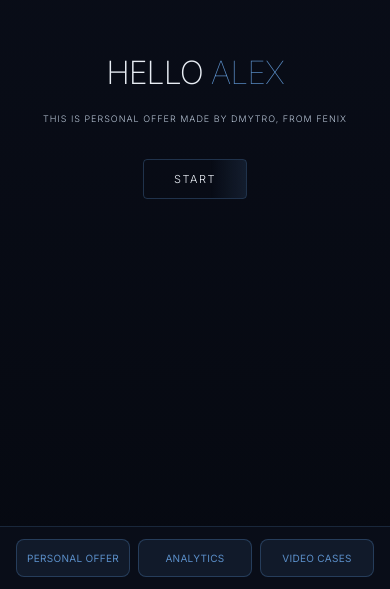
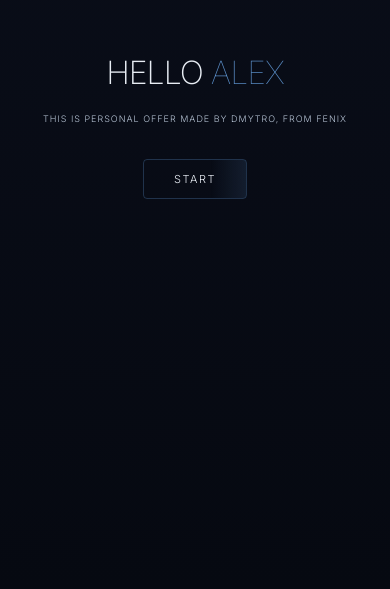
Before and after one commit to dvytvytskyi/fenix-youtube-landing-offer, a React (Vite) app: page / in a window 390 px wide. Shown: the part 255-844 px from the top of the page. Built offline with nearby package versions, Linux system fonts and the light colour scheme.

Commit message:
Remove mobile-nav from HeroSection completely

```diff
--- a/src/App.jsx
+++ b/src/App.jsx
@@ -102,9 +102,6 @@ function App() {
         onButtonHover={setIsVideoVisible}
         onStartClick={handleStartClick}
         isVisible={!showStats && !showPersonalOffer && !showDetailedAnalytics && !showVideoCases}
-        onPersonalOfferClick={handlePersonalOfferClick}
-        onAnalyticsClick={handleDetailedAnalyticsClick}
-        onVideoCasesClick={handleVideoCasesClick}
       />
       <StatsSection
         stats={data.stats}
--- a/src/components/HeroSection.css
+++ b/src/components/HeroSection.css
@@ -62,49 +62,6 @@
     opacity: 1;
     transform: translateY(0);
   }
-}
-
-/* Mobile Navigation - Fixed Bottom */
-.mobile-nav {
-  display: none;
-  position: fixed;
-  bottom: 0;
-  left: 0;
-  right: 0;
-  flex-direction: row;
-  gap: 8px;
-  padding: 12px 16px calc(12px + env(safe-area-inset-bottom));
-  background: rgba(10, 14, 26, 0.95);
-  backdrop-filter: blur(10px);
-  border-top: 1px solid rgba(91, 143, 201, 0.2);
-  z-index: 1000;
-}
-
-.mobile-nav-btn {
-  flex: 1;
-  background: rgba(91, 143, 201, 0.1);
-  border: 1px solid rgba(91, 143, 201, 0.3);
-  border-radius: 8px;
-  color: #5b8fc9;
-  padding: 12px 8px;
-  font-size: 11px;
-  font-weight: 400;
-  letter-spacing: 0.3px;
-  cursor: pointer;
-  transition: all 0.3s ease;
-  font-family: 'Inter', sans-serif;
-  text-transform: uppercase;
-  white-space: nowrap;
-}
-
-.mobile-nav-btn:hover {
-  background: rgba(91, 143, 201, 0.2);
-  border-color: rgba(91, 143, 201, 0.5);
-}
-
-.mobile-nav-btn:active {
-  background: rgba(91, 143, 201, 0.3);
-  transform: scale(0.98);
 }
 
 .hero-cta {
@@ -219,11 +176,6 @@
     margin-bottom: 32px;
   }
 
-  /* Show mobile navigation */
-  .mobile-nav {
-    display: flex;
-  }
-
   .start-button {
     padding: 14px 36px;
     font-size: 13px;
@@ -265,12 +217,6 @@
     line-height: 1.8;
   }
 
-  .mobile-nav-btn {
-    padding: 14px 8px;
-    font-size: 10px;
-    letter-spacing: 0.2px;
-  }
-
   .start-button {
     padding: 14px 36px;
     font-size: 12px;
--- a/src/components/HeroSection.jsx
+++ b/src/components/HeroSection.jsx
@@ -1,7 +1,7 @@
 import React from 'react'
 import './HeroSection.css'
 
-function HeroSection({ data, onButtonHover, onStartClick, isVisible, onPersonalOfferClick, onAnalyticsClick, onVideoCasesClick }) {
+function HeroSection({ data, onButtonHover, onStartClick, isVisible }) {
   return (
     <section className={`hero-section ${!isVisible ? 'hidden' : ''}`}>
       <div className="hero-content">
@@ -11,19 +11,6 @@ function HeroSection({ data, onButtonHover, onStartClick, isVisible, onPersonalO
         <p className="hero-subtitle">
           {data.subtitle}
         </p>
-
-        {/* Mobile Navigation */}
-        <div className="mobile-nav">
-          <button className="mobile-nav-btn" onClick={onPersonalOfferClick}>
-            Personal Offer
-          </button>
-          <button className="mobile-nav-btn" onClick={onAnalyticsClick}>
-            Analytics
-          </button>
-          <button className="mobile-nav-btn" onClick={onVideoCasesClick}>
-            Video Cases
-          </button>
-        </div>
 
         <div className="hero-cta">
           <button
```
